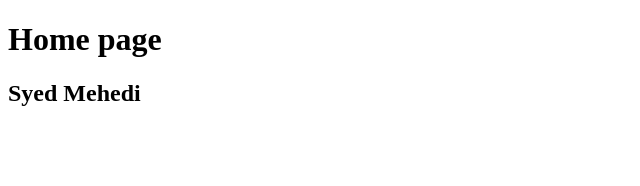
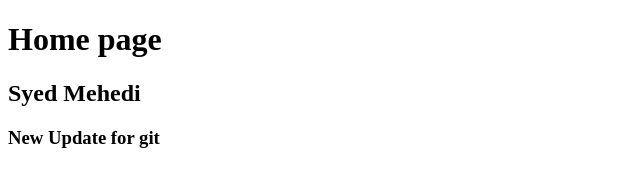
Before and after one commit to razumolla/group-project-3, a plain HTML site: page index.html in a window 1280 px wide. Shown: the whole page, without its empty margins (0-640 px from the left). Drawn offline with Linux system fonts and the light colour scheme.

Commit message:
new commit

```diff
--- a/index.html
+++ b/index.html
@@ -12,6 +12,7 @@
     <div>
         <h1>Home page</h1>
         <h2>Syed Mehedi</h2>
+        <h3>New Update for git</h3>
     </div>
 </body>
 
```
